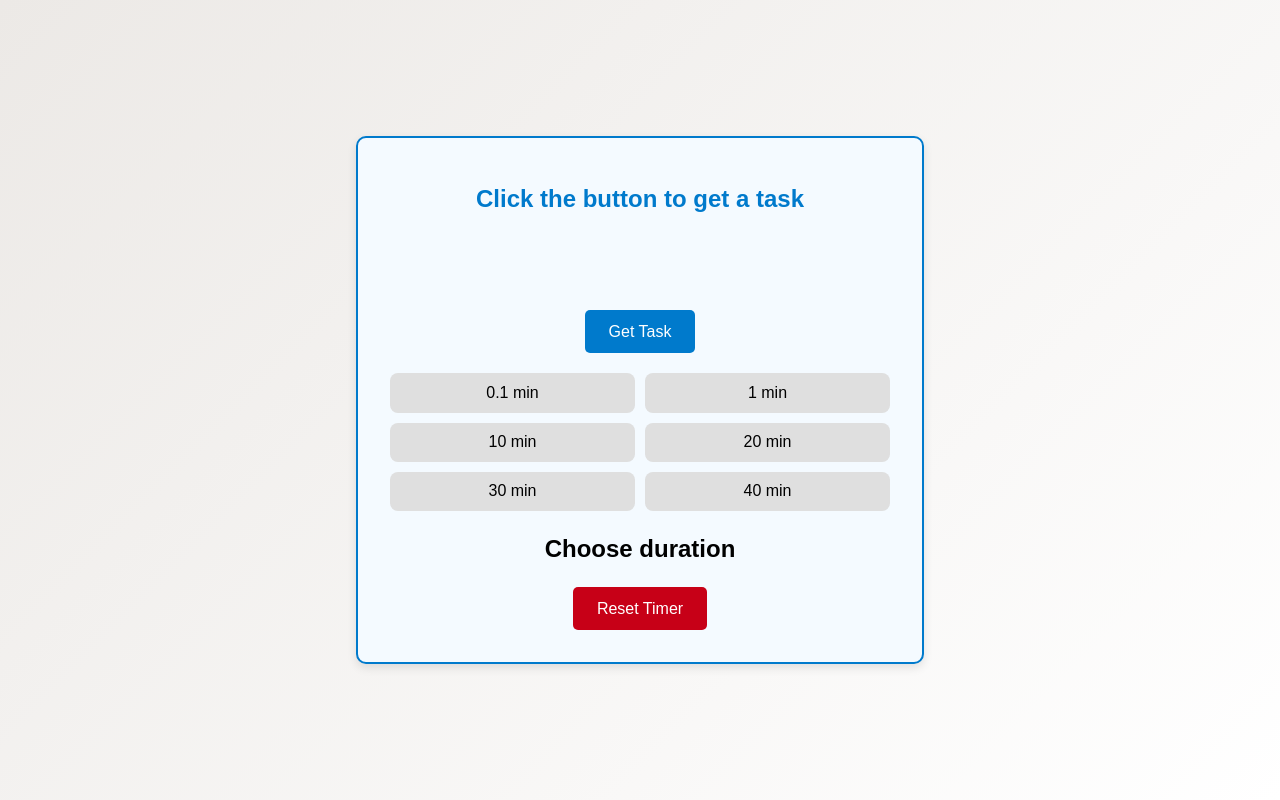
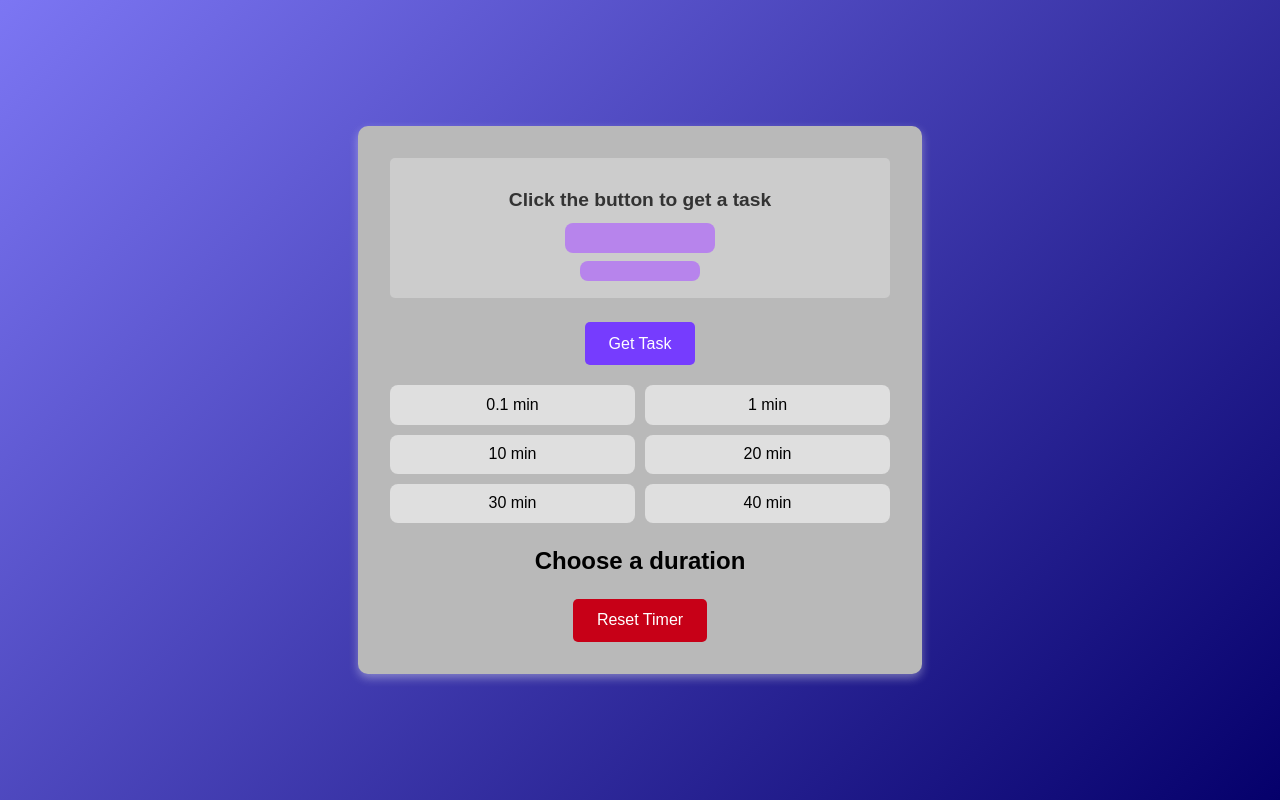
Before and after one commit to Ruslan3101/Randomizer, a React (Vite) app: page / in a window 1280 px wide. Built offline with nearby package versions, Linux system fonts and the light colour scheme.

Commit message:
feat: add Skeleton and change CSS

```diff
--- a/src/App.css
+++ b/src/App.css
@@ -6,31 +6,31 @@ body {
     justify-content: center;
     align-items: center;
     height: 100vh;
-    background: linear-gradient(135deg, #ece9e6, #ffffff);
+    background: linear-gradient(135deg, #7c76f3, #05006b);
   }
 
   .app-container {
     text-align: center;
     padding: 2rem;
-    border: 2px solid #007acc;
     border-radius: 10px;
-    background-color: #f4faff;
-    box-shadow: 0 4px 10px rgba(0, 0, 0, 0.1);
+    background-color: #b9b9b9;
+    box-shadow: 0 4px 10px rgba(251, 251, 251, 0.38);
     width: 500px;
 
   }
 
-  .heading {
-    color: #007acc;
-    font-size: 1.5rem;
-    margin-bottom: 1.5rem;
-  }
+
 
   .result-container {
     margin-bottom: 1.5rem;
+    /* border: 1px solid ; */
+    padding: 20px;
+    border-radius: 5px;
+    background-color: rgb(204, 204, 204);
+
   }
 
-  .result-task, .result-stack {
+  .result-task, .result-stack, .heading {
     display: block;
     font-size: 1.2rem;
     font-weight: bold;
@@ -57,11 +57,11 @@ body {
 
   .randomize-button
   {
-    background-color: #007acc;
+    background-color: #763cfe;
   }
 
   .randomize-button:hover {
-    background-color: #005f99;
+    background-color: #550efa;
     transform: scale(1.05);
   }
 
@@ -123,7 +123,3 @@ body {
   .result-container{
     height: 100px;
   }
-  .heading{
-    height: 100px;
-
-  }
--- a/src/App.tsx
+++ b/src/App.tsx
@@ -2,6 +2,7 @@ import { useState } from 'react';
 import "./App.css"
 import { appList } from './components/Lists/AppLists';
 import Timer from './components/Timer/Timer';
+import Skeleton from './components/Skeleton/Skeleton';
 
 type TAppList = {
   title: string;
@@ -55,7 +56,11 @@ function App() {
 
   <div className="app-container">
     {!randomTask && !randomStack ? (
-      <h1 className="heading">Click the button to get a task</h1>
+      <div className="result-container">
+        <span className="heading" id="heading">Click the button to get a task</span>
+        <Skeleton width={150}/>
+        <Skeleton width={120} height={20}/>
+      </div>
     ) : (
       <div className="result-container">
         <span className="result-task">Task: {randomTask?.title}</span>
--- /dev/null
+++ b/src/components/Skeleton/Skeleton.tsx
@@ -0,0 +1,19 @@
+
+import "./skeleton.css"
+
+type SkeletonProps = {
+    width?: number;
+    height?: number
+}
+
+const Skeleton = ({width = 100, height = 30}: SkeletonProps) => {
+    const style = width || height ? {width: `${width}px`, height: `${height}px`} : {}
+    return (
+     <div className="skeleton-container">
+        <div className="skeleton-row" style={style}></div>
+     </div>
+
+)
+};
+
+export default Skeleton;
--- /dev/null
+++ b/src/components/Skeleton/skeleton.css
@@ -0,0 +1,25 @@
+.skeleton-container {
+    margin: 0;
+    padding: 0;
+    display: flex;
+    justify-content: center;
+    align-items: center;
+  }
+
+.skeleton-row{
+    display: block;
+    margin-bottom: 0.5rem;
+    background-color: grey;
+    border: none;
+    border-radius: 8px;
+    animation:  skeleton-row 1s linear infinite alternate;
+}
+
+@keyframes skeleton-row {
+    0% {
+        background-color: rgba(191, 141, 246, 0.764);
+    }
+    100%{
+        background-color: rgba(164, 81, 246, 0.764);
+    }
+}
--- a/src/components/Timer/Timer.tsx
+++ b/src/components/Timer/Timer.tsx
@@ -76,7 +76,7 @@ export default function Timer() {
                 <h2 style={{color: 'black'}}>
                 {remainingTime > 0
                   ?`${formattedMinutes}:${formattedSeconds}`
-                  : "Choose duration"}
+                  : "Choose a duration"}
                   </h2>
                 <div className="button-container">
                 <button className="reset-button" onClick={() => resetTimer()}>
--- a/src/index.css
+++ b/src/index.css
@@ -30,10 +30,6 @@ body {
   min-height: 100vh;
 }
 
-h1 {
-  font-size: 3.2em;
-  line-height: 1.1;
-}
 
 button {
   border-radius: 8px;
```
